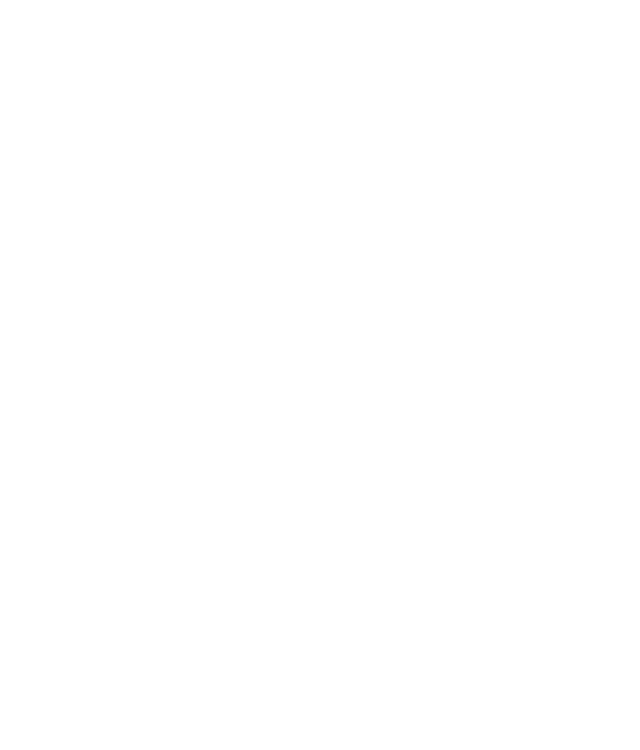
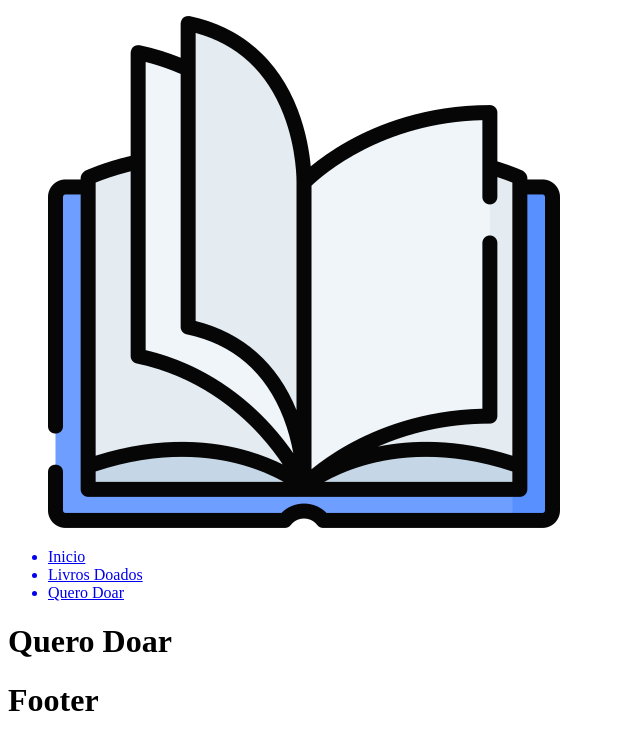
Before and after one commit to mateusdvpessoa/DoacaoLivrosVnw, a React (Vite) app: page /quero-doar in a window 1280 px wide. Shown: the top 750 px of the page, without its empty margins (0-640 px from the left). Built offline with nearby package versions, Linux system fonts and the light colour scheme.

Commit message:
:sparkles: feat: Adicionando estrutura de páginas e esrutura de rotas no header

```diff
--- a/src/App.jsx
+++ b/src/App.jsx
@@ -1,10 +1,12 @@
-
+import Header from "./Components/Header/Header.jsx";
+import Footer from "./Components/Footer/Footer.jsx";
 
 function App() {
 
   return (
     <>
-
+      <Header/>
+      <Footer/>
     </>
   )
 }
--- /dev/null
+++ b/src/Components/DonateForm/DonateForm.jsx
@@ -0,0 +1,9 @@
+
+function DonateForm()
+{
+    return (
+        <h1>Quero Doar</h1>
+    )
+}
+
+export default DonateForm
--- /dev/null
+++ b/src/Components/DonateList/DonateList.jsx
@@ -0,0 +1,9 @@
+
+function DonateList()
+{
+    return (
+        <h1>Livros Doados</h1>
+    )
+}
+
+export default DonateList
--- a/src/Components/Footer/Footer.jsx
+++ b/src/Components/Footer/Footer.jsx
@@ -1,5 +1,9 @@
 
 function Footer()
 {
+    return (
+        <h1>Footer</h1>
+    )
+}
 
-}
+export default Footer
--- a/src/Components/Header/Header.jsx
+++ b/src/Components/Header/Header.jsx
@@ -0,0 +1,38 @@
+import { BrowserRouter, Routes, Route, Link } from "react-router-dom";
+import Home from "../Home/Home.jsx"
+import DonateForm from "../DonateForm/DonateForm.jsx"
+import DonateList from "../DonateList/DonateList.jsx"
+import LogoLivro from "../../assets/logo-header.png"
+
+function Header()
+{
+    return (
+        <BrowserRouter>
+            <div>
+                <figure>
+                    <img src={LogoLivro} alt="Imagem de ilustração de um livro aberto" />
+                </figure>
+            </div>
+            <nav>
+                <ul>
+                    <Link to="/">
+                        <li>Inicio</li>
+                    </Link>
+                    <Link to="/livros-doados">
+                        <li>Livros Doados</li>
+                    </Link>
+                    <Link to="/quero-doar">
+                        <li>Quero Doar</li>
+                    </Link>
+                </ul>
+            </nav>
+            <Routes>
+                <Route path="/" element={<Home/>} />
+                <Route path="/livros-doados" element={<DonateList/>} />
+                <Route path="/quero-doar" element={<DonateForm/>} />
+            </Routes>
+        </BrowserRouter>
+    )
+}
+
+export default Header
--- /dev/null
+++ b/src/Components/Home/Home.jsx
@@ -0,0 +1,9 @@
+
+function Home()
+{
+    return (
+        <h1>Inicio</h1>
+    )
+}
+
+export default Home
```
Also changed, not shown: src/Components/Main/Main.jsx (deleted), src/assets/logo-header.png (added).
